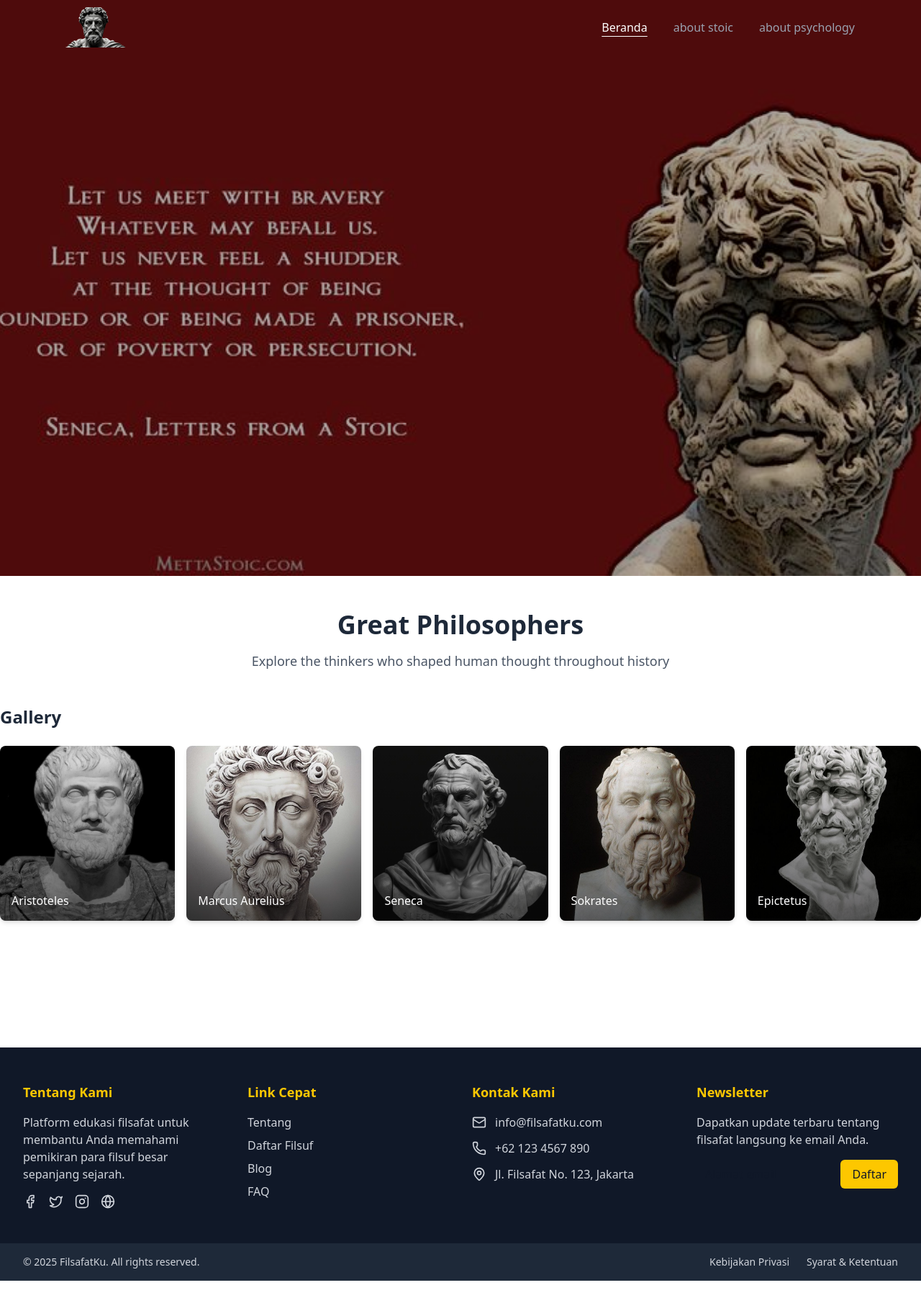
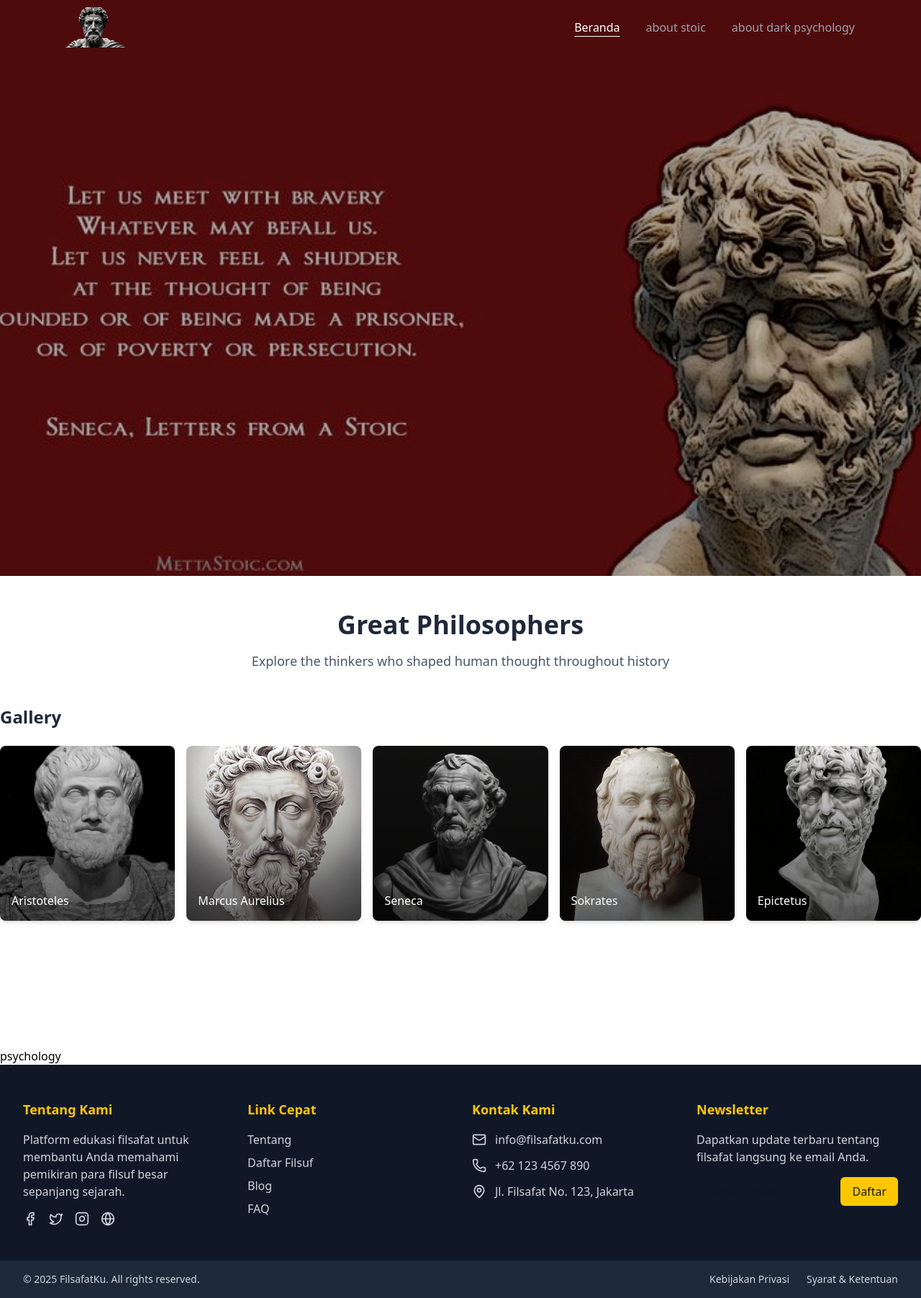
Before and after one commit to Ryuuutaaa/daily-stoic, a Next.js app: page / in a window 1280 px wide. Shown: the whole page at 72% size. Before the commit the page ends 1779 px from the top, so only its background shows below. Built offline with nearby package versions, Linux system fonts and the light colour scheme.

Commit message:
feat: add Psychology component and integrate it into the Home page layout

```diff
--- a/src/app/page.tsx
+++ b/src/app/page.tsx
@@ -1,5 +1,6 @@
 import LandingPageLayout from "@/components/layouts/landing-page-layout";
 import Hero from "@/components/modules/landing-page/hero";
+import Psychology from "@/components/modules/landing-page/psychology";
 import Philosopher from "@/components/modules/landing-page/who-is-philosopher";
 
 const Home = () => {
@@ -7,6 +8,7 @@ const Home = () => {
     <LandingPageLayout>
       <Hero />
       <Philosopher />
+      <Psychology />
     </LandingPageLayout>
   );
 };
--- a/src/components/common/landing-page/Header.tsx
+++ b/src/components/common/landing-page/Header.tsx
@@ -10,7 +10,7 @@ import React, { useEffect, useState } from "react";
 const headerMenu = [
   { name: "Beranda", link: "/" },
   { name: "about stoic", link: "/stoic" },
-  { name: "about psychology", link: "/psychology" },
+  { name: "about dark psychology", link: "/psychology" },
 ];
 
 interface HeaderProps {
--- /dev/null
+++ b/src/components/modules/landing-page/psychology/index.tsx
@@ -0,0 +1,7 @@
+import React from "react";
+
+const Psychology = () => {
+  return <div>psychology</div>;
+};
+
+export default Psychology;
```
